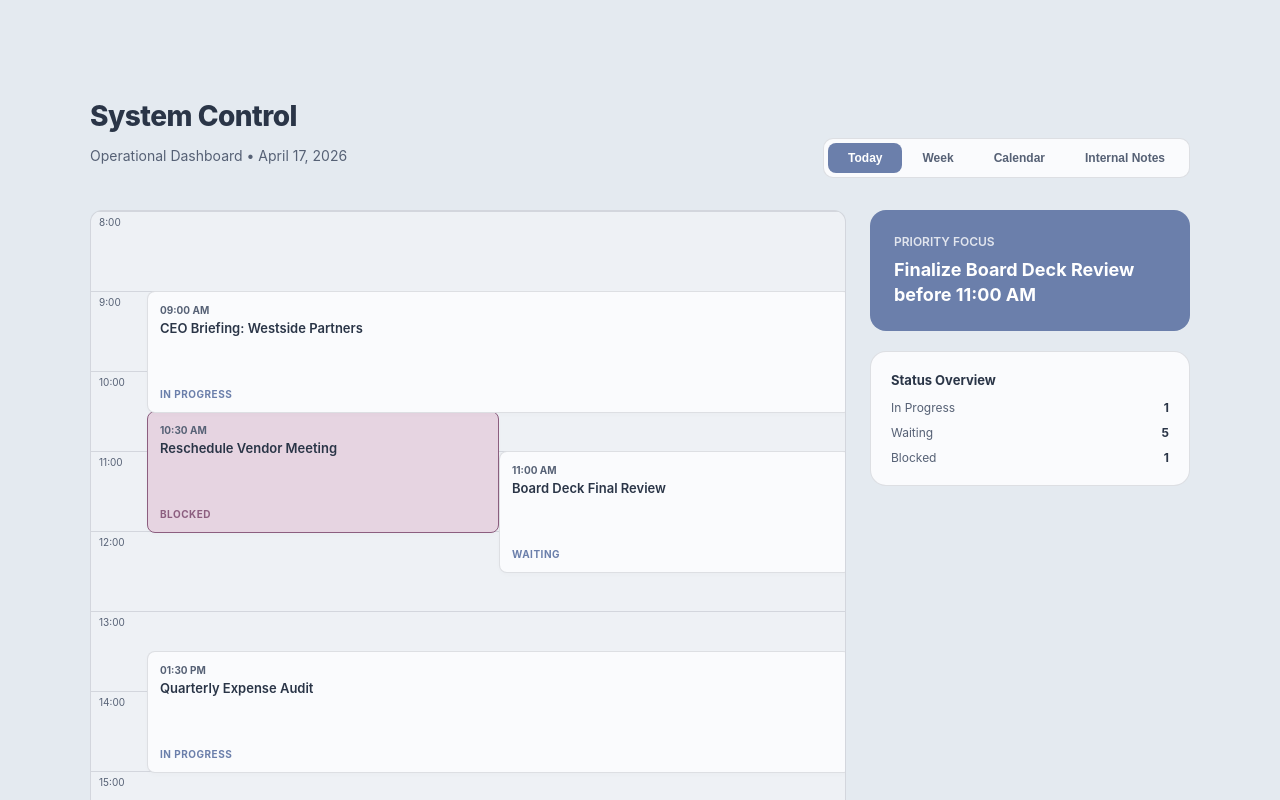
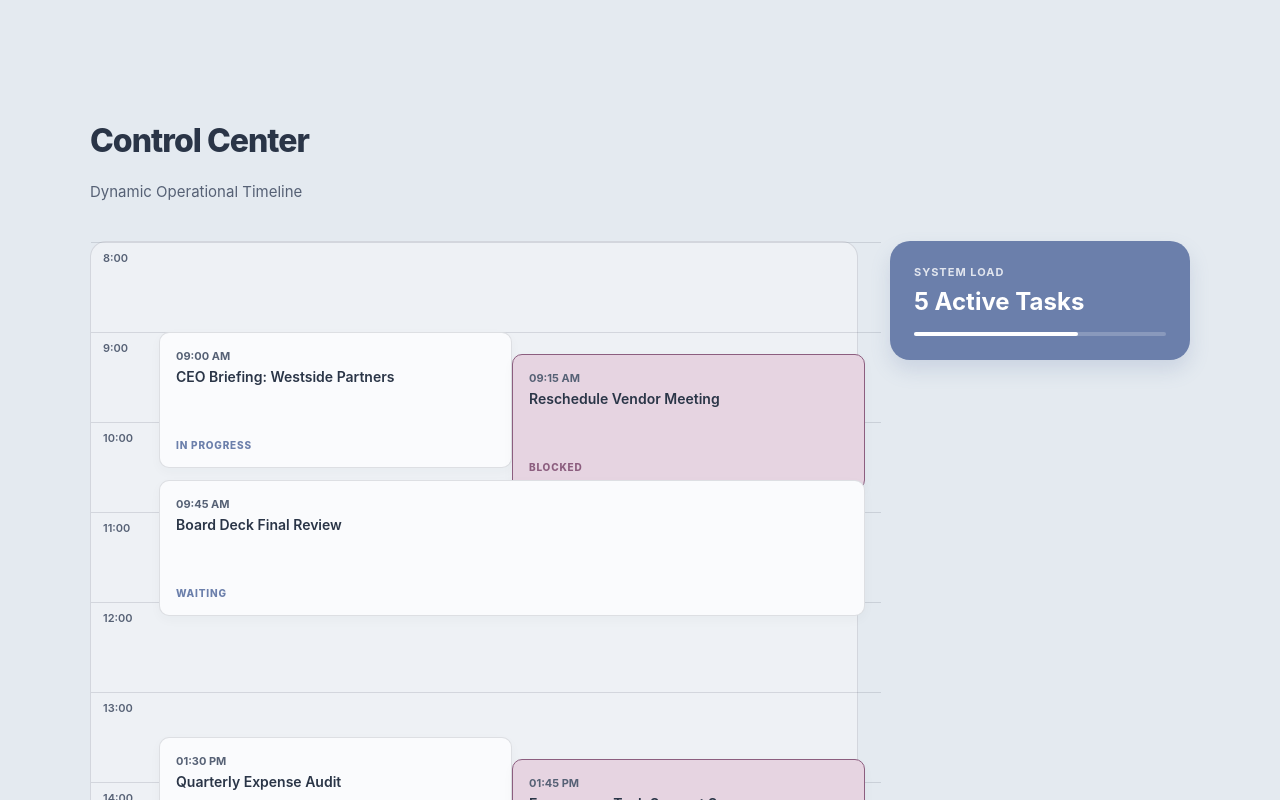
Before and after one commit to devika-builds/ea-control-center, a React (Vite) app in the folder ea-control-center/: page / in a window 1280 px wide. Shown: the top 800 px of the page. Built offline with nearby package versions, Linux system fonts and the light colour scheme.

Commit message:
Update ExecutiveAssistantControlCenter.jsx

```diff
--- a/ea-control-center/src/ExecutiveAssistantControlCenter.jsx
+++ b/ea-control-center/src/ExecutiveAssistantControlCenter.jsx
@@ -1,38 +1,35 @@
-import React, { useState, useMemo, useCallback } from "react";
+import React, { useState, useMemo } from "react";
 
 // ---------------------------------------------------------------------------
-// EXECUTIVE ASSISTANT CONTROL CENTER
+// EXECUTIVE ASSISTANT CONTROL CENTER - DYNAMIC HEIGHT VERSION
 // ---------------------------------------------------------------------------
 
 const COLORS = {
-  background: "#E4EAF0",      // Platinum mist
-  cardBg: "#FAFBFD",          // Silk White
-  cardBgMuted: "#EEF1F5",     // Cool ash
-  text: "#2A3547",            // Navy Ink
-  textSecondary: "#566175",   // Mid slate
+  background: "#E4EAF0",
+  cardBg: "#FAFBFD",
+  cardBgMuted: "#EEF1F5",
+  text: "#2A3547",
+  textSecondary: "#566175",
   borderColor: "rgba(42, 53, 71, 0.14)",
-  accent: "#6B7FAB",          // Liberty Blue
+  accent: "#6B7FAB",
   accentDim: "rgba(107, 127, 171, 0.12)",
-  critical: "#E6D4E1",        // Soft thistle
-  criticalText: "#8C5E7F",    // Deep thistle
-  sage: "#B5C3DA",            // Little Boy Blue
-  slateBlue: "#C4CDE3",       // Thistle pastel
+  critical: "#E6D4E1",
+  criticalText: "#8C5E7F",
+  sage: "#B5C3DA",
+  slateBlue: "#C4CDE3",
 };
 
-const HOUR_HEIGHT = 80;
+const HOUR_HEIGHT = 90; // Increased for better readability
 const DAY_START = 8;
 const MAX_COLUMNS = 2;
-const CLUSTER_GAP = 12;
-
-// ---------------------------------------------------------------------------
-// DATA & UTILS
-// ---------------------------------------------------------------------------
+const CLUSTER_GAP = 16;
 
 const SAMPLE_TASKS = [
-  { id: "t1", title: "CEO Briefing: Westside Partners", time: "09:00 AM", status: "in-progress", category: "research", priority: "high" },
-  { id: "t2", title: "Reschedule Vendor Meeting", time: "10:30 AM", status: "blocked", category: "scheduling", priority: "medium" },
-  { id: "t3", title: "Board Deck Final Review", time: "11:00 AM", status: "waiting", category: "operations", priority: "high" },
-  { id: "t4", title: "Quarterly Expense Audit", time: "01:30 PM", status: "in-progress", category: "finance", priority: "medium" },
+  { id: "t1", title: "CEO Briefing: Westside Partners", time: "09:00 AM", status: "in-progress", category: "research" },
+  { id: "t2", title: "Reschedule Vendor Meeting", time: "09:15 AM", status: "blocked", category: "scheduling" },
+  { id: "t3", title: "Board Deck Final Review", time: "09:45 AM", status: "waiting", category: "operations" },
+  { id: "t4", title: "Quarterly Expense Audit", time: "01:30 PM", status: "in-progress", category: "finance" },
+  { id: "t5", title: "Emergency: Tech Support Sync", time: "01:45 PM", status: "blocked", category: "ops" },
 ];
 
 const parseTimeToHours = (timeStr) => {
@@ -43,54 +40,45 @@ const parseTimeToHours = (timeStr) => {
   return hours + minutes / 60;
 };
 
-// ---------------------------------------------------------------------------
-// COMPONENTS
-// ---------------------------------------------------------------------------
-
-const TaskCard = ({ placement, onSelect }) => {
+const TaskCard = ({ placement }) => {
   const { task, top, height, column, columnCount } = placement;
   const isBlocked = task.status === "blocked";
 
   return (
     <div
-      onClick={() => onSelect(task)}
       style={{
         position: "absolute",
         top,
         left: `${(column / columnCount) * 100}%`,
         width: `${(1 / columnCount) * 100}%`,
-        height: height - 4,
-        padding: "0 6px",
-        transition: "all 0.2s ease",
-        zIndex: isBlocked ? 1 : 2,
+        height: height - 8,
+        padding: "0 8px",
+        transition: "all 0.3s cubic-bezier(0.4, 0, 0.2, 1)",
       }}
     >
       <div style={{
         background: isBlocked ? COLORS.critical : COLORS.cardBg,
         border: `1px solid ${isBlocked ? COLORS.criticalText : COLORS.borderColor}`,
-        borderRadius: 8,
+        borderRadius: 10,
         height: "100%",
-        padding: "12px",
-        cursor: "pointer",
+        padding: "16px",
         display: "flex",
         flexDirection: "column",
-        justifyContent: "space-between",
-        boxShadow: "0 2px 4px rgba(0,0,0,0.02)"
+        boxShadow: "0 4px 12px rgba(42, 53, 71, 0.03)"
       }}>
-        <div>
-          <div style={{ fontSize: 10, fontWeight: 700, color: COLORS.textSecondary, marginBottom: 4 }}>
-            {task.time}
-          </div>
-          <div style={{ fontSize: 13, fontWeight: 600, color: COLORS.text, lineHeight: 1.3 }}>
-            {task.title}
-          </div>
+        <div style={{ fontSize: 11, fontWeight: 700, color: COLORS.textSecondary, marginBottom: 4 }}>
+          {task.time}
+        </div>
+        <div style={{ fontSize: 14, fontWeight: 600, color: COLORS.text, lineHeight: 1.4, flex: 1 }}>
+          {task.title}
         </div>
         <div style={{
           fontSize: 10,
           textTransform: "uppercase",
-          letterSpacing: 0.5,
+          letterSpacing: 0.8,
           color: isBlocked ? COLORS.criticalText : COLORS.accent,
-          fontWeight: 700
+          fontWeight: 800,
+          marginTop: 8
         }}>
           {task.status.replace("-", " ")}
         </div>
@@ -99,7 +87,7 @@ const TaskCard = ({ placement, onSelect }) => {
   );
 };
 
-const TodayView = ({ tasks, onSelectTask }) => {
+const TodayView = ({ tasks }) => {
   const { placements, totalHeight } = useMemo(() => {
     const sorted = [...tasks].sort((a, b) => parseTimeToHours(a.time) - parseTimeToHours(b.time));
     const result = [];
@@ -114,121 +102,90 @@ const TodayView = ({ tasks, onSelectTask }) => {
         result.push(p);
       });
       cluster = [];
-      clusterEnd = -Infinity;
     };
 
     sorted.forEach(task => {
-      const top = (parseTimeToHours(task.time) - DAY_START) * HOUR_HEIGHT;
-      if (top >= clusterEnd && cluster.length) flush();
+      const naturalTop = (parseTimeToHours(task.time) - DAY_START) * HOUR_HEIGHT;
+
+      // If this task starts after the current cluster ends, flush it
+      if (naturalTop >= clusterEnd && cluster.length) flush();
 
       let col = -1;
       for (let i = 0; i < MAX_COLUMNS; i++) {
-        if (!cluster.some(p => p.column === i && top < p.top + p.height)) {
+        if (!cluster.some(p => p.column === i && naturalTop < p.top + p.height)) {
           col = i;
           break;
         }
       }
 
-      const p = { task, top, height: 100, column: col === -1 ? 0 : col };
+      const p = { task, top: naturalTop, height: 110, column: col };
+
+      // THE FIX: If no columns are free, bump it below the cluster
       if (col === -1) {
         const lastBottom = Math.max(...cluster.map(c => c.top + c.height));
         p.top = lastBottom + CLUSTER_GAP;
+        p.column = 0;
         flush();
       }
 
       cluster.push(p);
       clusterEnd = Math.max(clusterEnd, p.top + p.height);
     });
+
     flush();
-    return { placements: result, totalHeight: Math.max(800, clusterEnd + 40) };
+    // Dynamically calculate the container height based on the bottom-most card
+    const finalHeight = result.reduce((max, p) => Math.max(max, p.top + p.height), 0);
+    return { placements: result, totalHeight: finalHeight + 100 };
   }, [tasks]);
 
   return (
-    <div style={{ position: "relative", height: totalHeight, background: COLORS.cardBgMuted, borderRadius: 12, overflow: "hidden", border: `1px solid ${COLORS.borderColor}` }}>
-      {/* Time Grid Lines */}
-      {Array.from({ length: 12 }).map((_, i) => (
-        <div key={i} style={{ position: "absolute", top: i * HOUR_HEIGHT, width: "100%", borderTop: `1px solid ${COLORS.borderColor}`, paddingLeft: 8, fontSize: 10, color: COLORS.textSecondary, paddingTop: 4 }}>
-          {i + DAY_START}:00
+    <div style={{
+      position: "relative",
+      height: totalHeight,
+      background: COLORS.cardBgMuted,
+      borderRadius: 16,
+      border: `1px solid ${COLORS.borderColor}`,
+      transition: "height 0.4s ease"
+    }}>
+      {/* Time Markers */}
+      {Array.from({ length: 11 }).map((_, i) => (
+        <div key={i} style={{
+          position: "absolute",
+          top: i * HOUR_HEIGHT,
+          width: "100%",
+          borderTop: `1px solid ${COLORS.borderColor}`,
+          display: "flex",
+          alignItems: "flex-start",
+          padding: "8px 12px"
+        }}>
+          <span style={{ fontSize: 11, color: COLORS.textSecondary, fontWeight: 600 }}>{i + DAY_START}:00</span>
         </div>
       ))}
-      <div style={{ position: "relative", marginLeft: 50, height: "100%" }}>
-        {placements.map(p => <TaskCard key={p.task.id} placement={p} onSelect={onSelectTask} />)}
+      <div style={{ position: "relative", marginLeft: 60, height: "100%", padding: "0 12px" }}>
+        {placements.map(p => <TaskCard key={p.task.id} placement={p} />)}
       </div>
     </div>
   );
 };
 
 const ExecutiveAssistantControlCenter = () => {
-  const [activeTab, setActiveTab] = useState("today");
-  const [selectedTask, setSelectedTask] = useState(null);
-
-  const tabs = [
-    { id: "today", label: "Today" },
-    { id: "week", label: "Week" },
-    { id: "calendar", label: "Calendar" },
-    { id: "notes", label: "Internal Notes" }
-  ];
-
   return (
-    <div style={{ background: COLORS.background, minHeight: "100vh", padding: "40px 20px", fontFamily: "'Inter', sans-serif" }}>
+    <div style={{ background: COLORS.background, minHeight: "100vh", padding: "60px 20px", fontFamily: "'Inter', sans-serif" }}>
       <div style={{ maxWidth: 1100, margin: "0 auto" }}>
-        {/* Header Section */}
-        <div style={{ marginBottom: 32, display: "flex", justifyContent: "space-between", alignItems: "flex-end" }}>
-          <div>
-            <h1 style={{ color: COLORS.text, fontSize: 28, fontWeight: 800, letterSpacing: -0.5, marginBottom: 4 }}>System Control</h1>
-            <p style={{ color: COLORS.textSecondary, fontSize: 14 }}>Operational Dashboard • April 17, 2026</p>
-          </div>
-
-          <div style={{ display: "flex", background: COLORS.cardBg, padding: 4, borderRadius: 10, border: `1px solid ${COLORS.borderColor}` }}>
-            {tabs.map(t => (
-              <button
-                key={t.id}
-                onClick={() => setActiveTab(t.id)}
-                style={{
-                  padding: "8px 20px",
-                  borderRadius: 8,
-                  border: "none",
-                  cursor: "pointer",
-                  fontSize: 12,
-                  fontWeight: 700,
-                  background: activeTab === t.id ? COLORS.accent : "transparent",
-                  color: activeTab === t.id ? "#FFF" : COLORS.textSecondary,
-                  transition: "all 0.2s ease"
-                }}
-              >
-                {t.label}
-              </button>
-            ))}
-          </div>
+        <div style={{ marginBottom: 40 }}>
+          <h1 style={{ color: COLORS.text, fontSize: 32, fontWeight: 800, letterSpacing: "-0.03em" }}>Control Center</h1>
+          <p style={{ color: COLORS.textSecondary, fontSize: 15, marginTop: 4 }}>Dynamic Operational Timeline</p>
         </div>
 
-        {/* Main View Area */}
-        <div style={{ display: "grid", gridTemplateColumns: "1fr 320px", gap: 24 }}>
-          <div style={{ minHeight: 600 }}>
-            {activeTab === "today" && <TodayView tasks={SAMPLE_TASKS} onSelectTask={setSelectedTask} />}
-            {activeTab !== "today" && (
-              <div style={{ height: 600, display: "flex", alignItems: "center", justifyContent: "center", background: COLORS.cardBg, borderRadius: 12, border: `1px solid ${COLORS.borderColor}`, color: COLORS.textSecondary }}>
-                {activeTab.toUpperCase()} VIEW IN DEVELOPMENT
-              </div>
-            )}
-          </div>
+        <div style={{ display: "grid", gridTemplateColumns: "1fr 300px", gap: 32, alignItems: "start" }}>
+          <TodayView tasks={SAMPLE_TASKS} />
 
-          {/* Right Sidebar (Bento Style) */}
           <div style={{ display: "flex", flexDirection: "column", gap: 20 }}>
-            <div style={{ background: COLORS.accent, color: "#FFF", padding: 24, borderRadius: 16 }}>
-              <div style={{ fontSize: 12, opacity: 0.8, marginBottom: 8, fontWeight: 600 }}>PRIORITY FOCUS</div>
-              <div style={{ fontSize: 18, fontWeight: 700, lineHeight: 1.4 }}>Finalize Board Deck Review before 11:00 AM</div>
-            </div>
-
-            <div style={{ background: COLORS.cardBg, padding: 20, borderRadius: 16, border: `1px solid ${COLORS.borderColor}` }}>
-              <div style={{ fontSize: 13, fontWeight: 700, marginBottom: 12, color: COLORS.text }}>Status Overview</div>
-              <div style={{ display: "flex", flexDirection: "column", gap: 10 }}>
-                {["In Progress", "Waiting", "Blocked"].map(status => (
-                  <div key={status} style={{ display: "flex", justifyContent: "space-between", alignItems: "center", fontSize: 12 }}>
-                    <span style={{ color: COLORS.textSecondary }}>{status}</span>
-                    <span style={{ fontWeight: 700, color: COLORS.text }}>{Math.floor(Math.random() * 5) + 1}</span>
-                  </div>
-                ))}
+            <div style={{ background: COLORS.accent, color: "#FFF", padding: 24, borderRadius: 20, boxShadow: "0 10px 20px rgba(107, 127, 171, 0.2)" }}>
+              <div style={{ fontSize: 11, fontWeight: 700, opacity: 0.8, marginBottom: 8, letterSpacing: 1 }}>SYSTEM LOAD</div>
+              <div style={{ fontSize: 24, fontWeight: 700 }}>5 Active Tasks</div>
+              <div style={{ marginTop: 16, height: 4, background: "rgba(255,255,255,0.2)", borderRadius: 2 }}>
+                <div style={{ width: "65%", height: "100%", background: "#FFF", borderRadius: 2 }} />
               </div>
             </div>
           </div>
```
